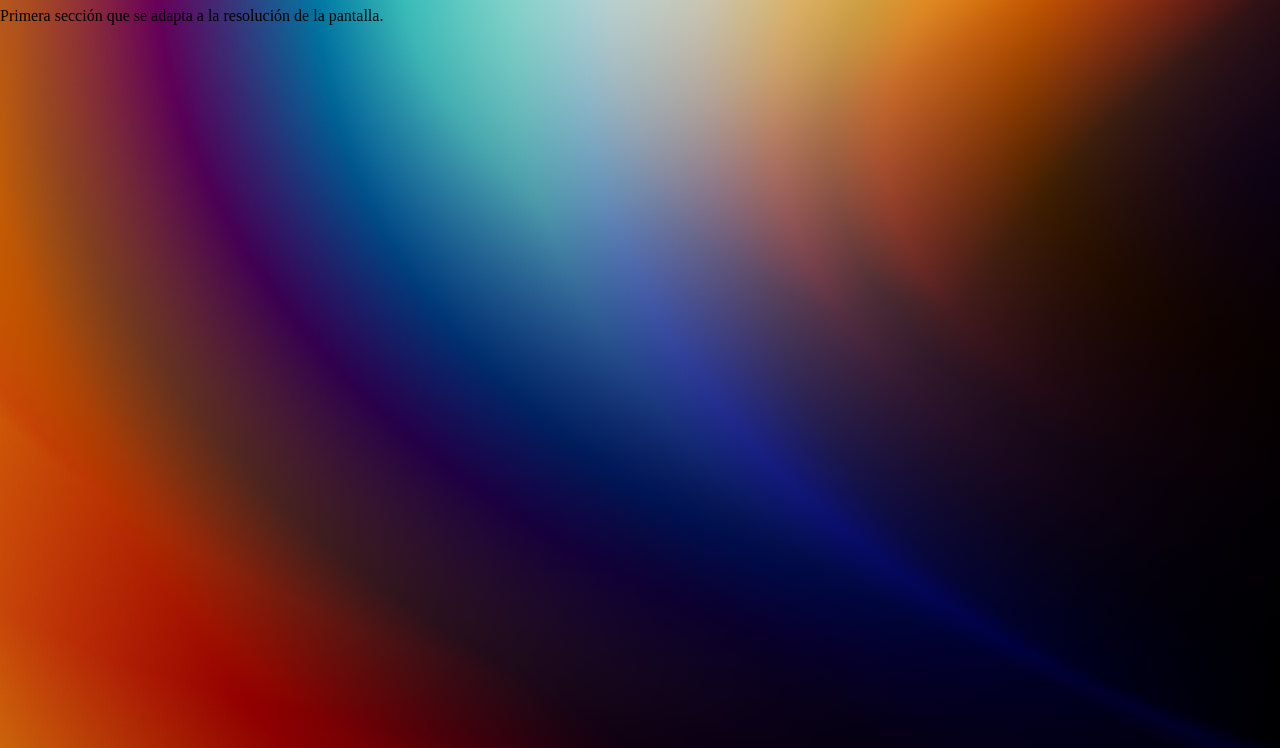
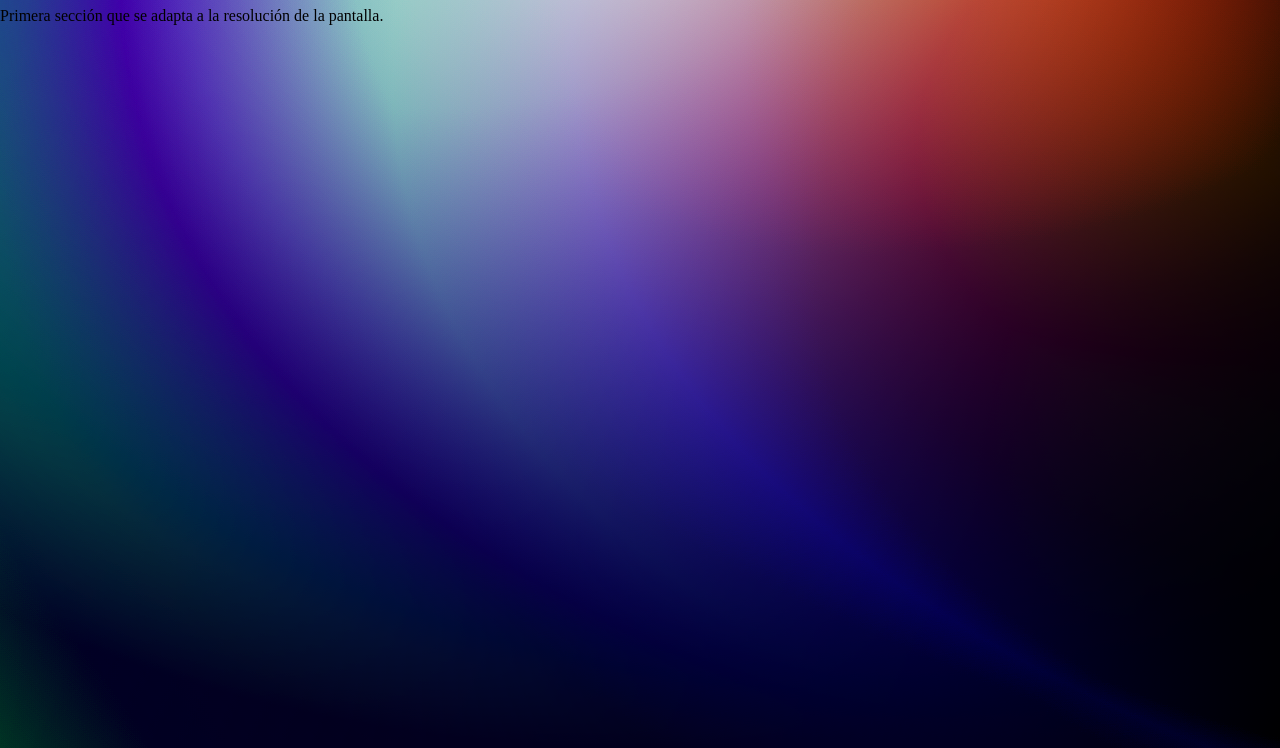
Before and after one commit to Esteban-UXUI/My-porfolio, a plain HTML site: page Index.html in a window 1280 px wide. Shown: the part 73-821 px from the top of the page. Drawn offline with Linux system fonts and the light colour scheme.

Commit message:
UpdateStyles

```diff
--- a/Styles.css
+++ b/Styles.css
@@ -9,7 +9,7 @@
       radial-gradient( 90% 100% at calc( 50% + var(--x)) calc( 0% + var(--y)), rgb(200 200 200), rgb(022 000 045)),
       radial-gradient(100% 100% at calc( 80% - var(--x)) calc( 0% - var(--y)), rgb(250 255 000), rgb(036 000 000)),
       radial-gradient(150% 210% at calc(100% + var(--x)) calc( 0% + var(--y)), rgb(020 175 125), rgb(000 010 255)),
-      radial-gradient(100% 100% at calc(100% - var(--x)) calc(30% - var(--y)), rgb(255 077 000), rgb(000 200 255)),
-      linear-gradient(60deg, rgb(255 000 000), rgb(120 086 255));
+      radial-gradient(100% 100% at calc(100% - var(--x)) calc(30% - var(--y)), rgb(76, 13, 96), rgb(000 200 255)),
+      linear-gradient(60deg, rgb(40, 16, 102), rgb(120 086 255));
     background-blend-mode: overlay, overlay, difference, difference, difference, normal;
   }
```
